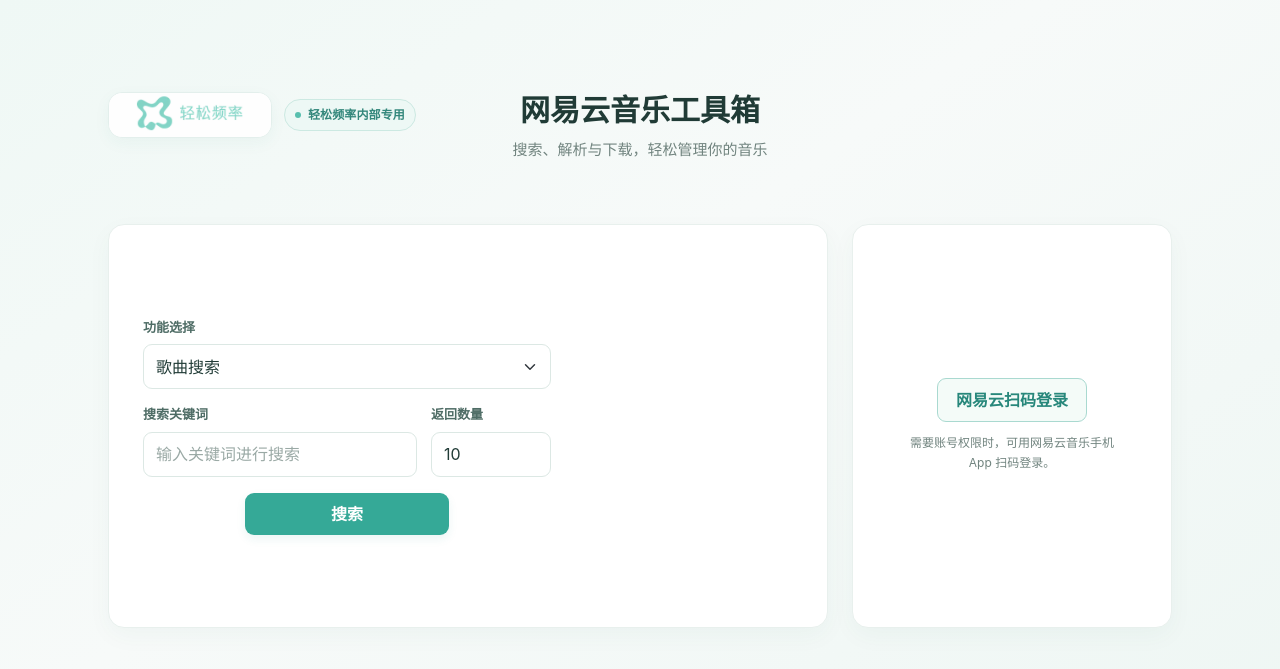
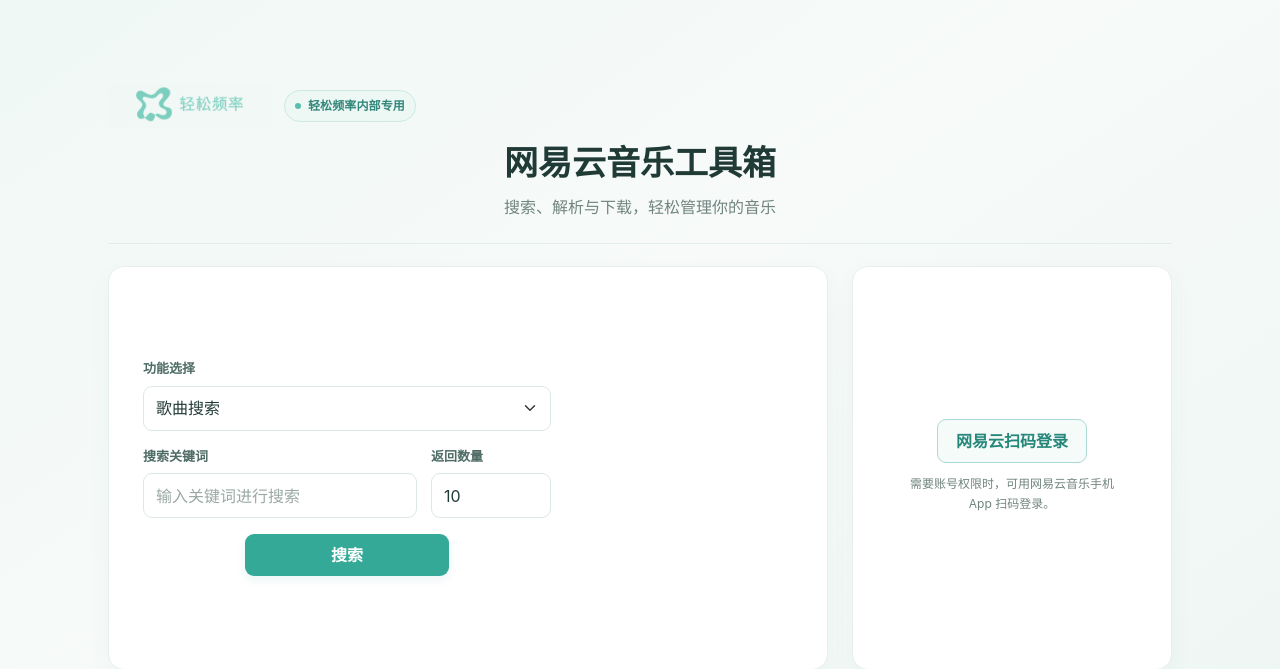
Before and after one commit to zhenghanzhu2/netease-music-toolbox, a Flask app: page / in a window 1280 px wide. Shown: the top 669 px of the page. Run offline with Flask 3, Linux system fonts and the light colour scheme; some libraries are stand-ins or nearby versions.

Commit message:
Move logo to upper-left header position

```diff
--- a/templates/index.html
+++ b/templates/index.html
@@ -25,19 +25,20 @@
             align-content:start;
         }
         .brand-lockup {
-            grid-column:1/-1; display:grid; grid-template-columns:minmax(0,1fr) auto minmax(0,1fr);
-            align-items:start; gap:18px; margin:0!important; padding:8px 0 6px; min-height:118px;
+            grid-column:1/-1; display:grid; grid-template-columns:minmax(0,1fr);
+            grid-template-rows:auto auto; gap:14px; margin:0!important; padding:0 0 22px;
+            min-height:0; border-bottom:1px solid #e3eeeb;
         }
-        .brand-left { display:flex; align-items:center; justify-self:start; gap:12px; min-width:0; }
+        .brand-left { grid-column:1; grid-row:1; display:flex; align-items:center; justify-self:start; gap:12px; min-width:0; }
         .brand-logo-frame {
-            flex:0 0 auto; width:164px; overflow:hidden; border-radius:14px;
-            background:#fff; border:1px solid #e3efec; box-shadow:0 5px 16px #2e8d7d0d;
+            flex:0 0 auto; width:164px; overflow:hidden; border-radius:0;
+            background:transparent; border:0; box-shadow:none;
         }
-        .brand-logo { display:block; width:100%; height:auto; }
-        .brand-copy { grid-column:2; grid-row:1; display:flex; flex-direction:column; align-items:center; gap:9px; min-width:0; text-align:center; }
+        .brand-logo { display:block; width:100%; height:auto; mix-blend-mode:multiply; }
+        .brand-copy { grid-column:1/-1; grid-row:2; display:flex; flex-direction:column; align-items:center; gap:10px; min-width:0; text-align:center; }
         .brand-title-row { display:flex; align-items:center; justify-content:center; }
         .brand-copy h1 {
-            margin:0!important; color:var(--ink); font-size:30px; font-weight:680;
+            margin:0!important; color:var(--ink); font-size:34px; font-weight:680;
             letter-spacing:0; line-height:1.25; white-space:nowrap;
         }
         .brand-tag {
@@ -47,7 +48,7 @@
             white-space:nowrap;
         }
         .brand-tag:before { content:""; width:6px; height:6px; border-radius:50%; background:#58bfae; }
-        .brand-subtitle { margin:0!important; color:var(--muted); font-size:15px; line-height:1.5; text-align:center; }
+        .brand-subtitle { margin:0!important; color:var(--muted); font-size:16px; line-height:1.6; text-align:center; }
         body > .container > .card { min-width:0; margin:0!important; border:1px solid #e8f0ed; border-radius:16px; background:var(--paper); box-shadow:0 8px 24px #1c66560a!important; overflow:hidden; }
         body > .container > .card.shadow-sm { grid-column:1; }
         body > .container > .card.mt-3 { grid-column:2; align-self:stretch; display:flex; align-items:center; }
```
